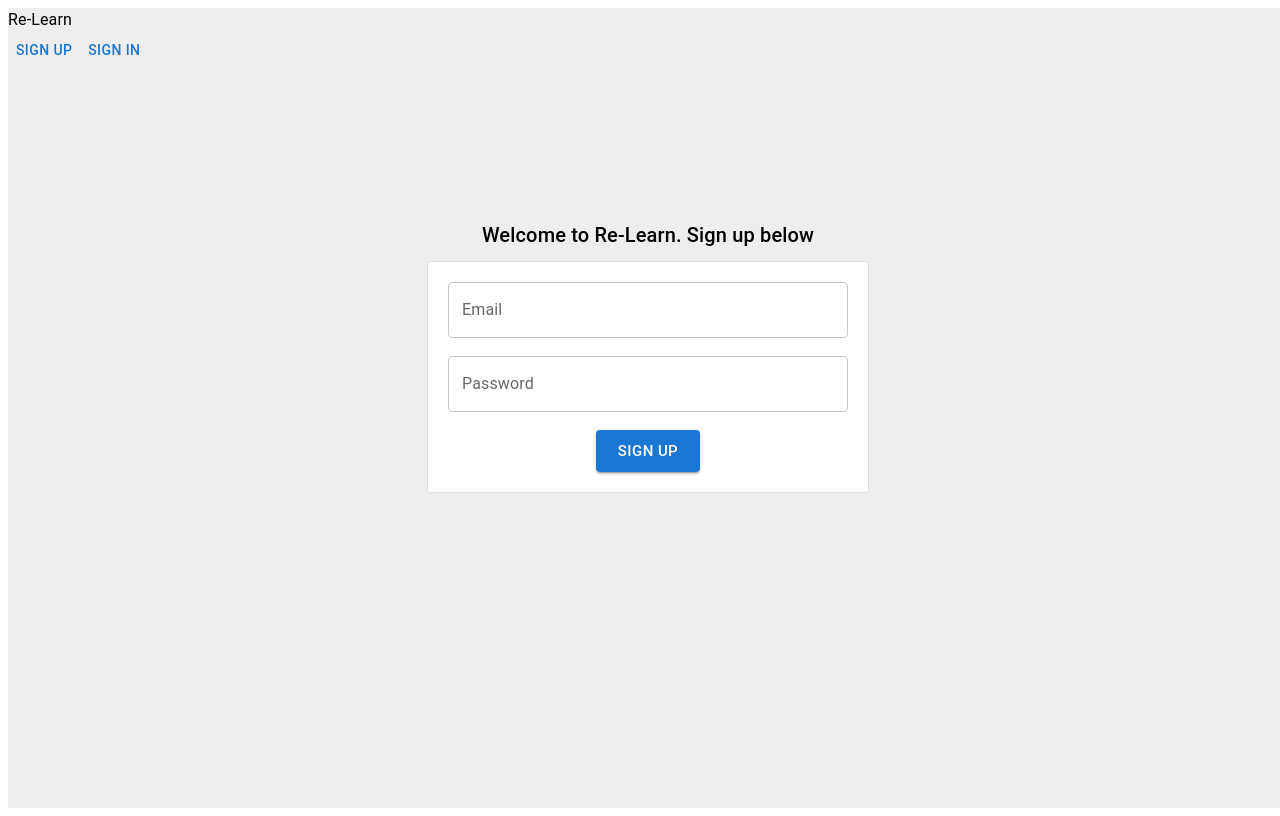
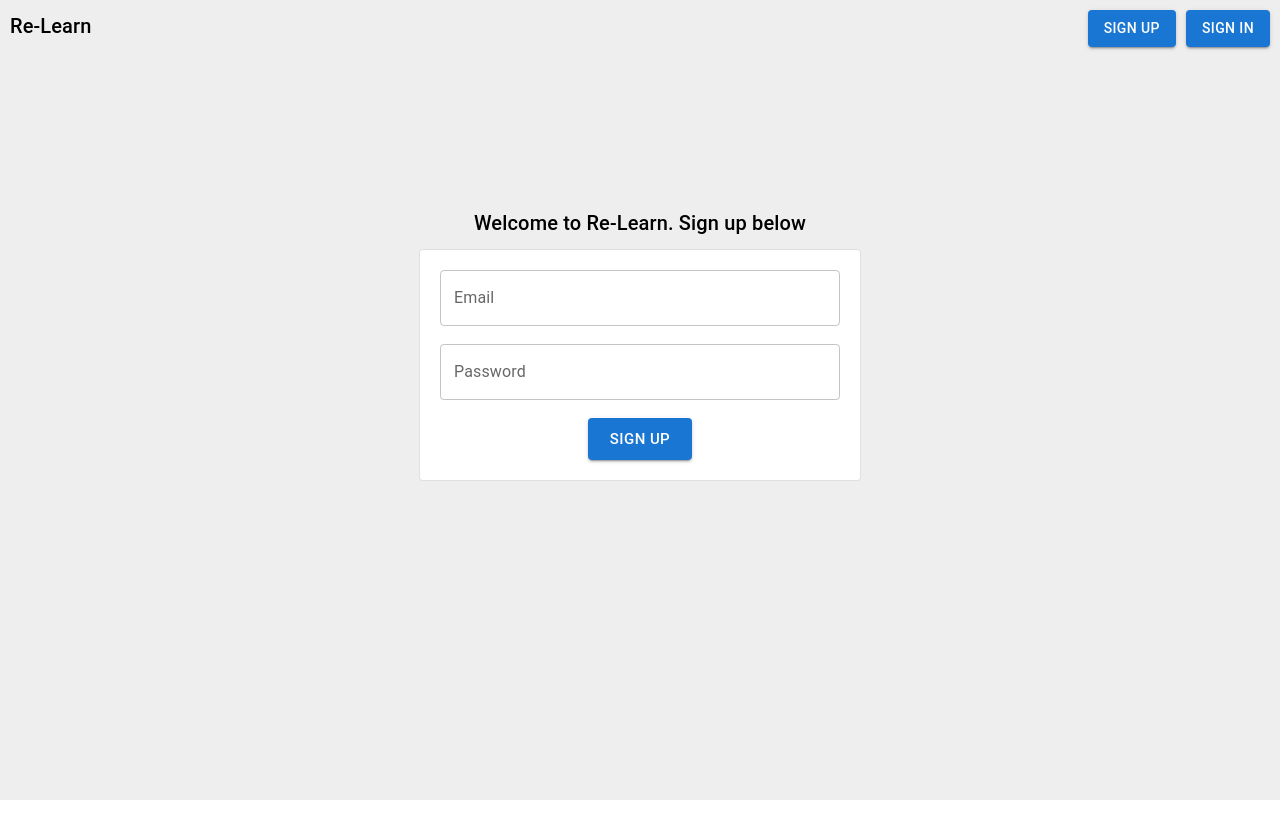
Before and after one commit to DecryptLife/100xDevs, a React (Vite) app in the folder Re-Learn/: page / in a window 1280 px wide. Built offline with nearby package versions, Linux system fonts and the light colour scheme.

Commit message:
SignUp and AppBar modified with Flexbox

```diff
--- a/Re-Learn/src/Appbar.jsx
+++ b/Re-Learn/src/Appbar.jsx
@@ -2,10 +2,24 @@ import { Typography } from "@mui/material";
 import { Button } from "@mui/material";
 function Appbar() {
   return (
-    <div>
-      <Typography>Re-Learn</Typography>
-      <Button>Sign up</Button>
-      <Button>Sign in</Button>
+    <div
+      style={{
+        display: "flex",
+        justifyContent: "space-between",
+        padding: 10,
+      }}
+    >
+      <div>
+        <Typography variant="h6">Re-Learn</Typography>
+      </div>
+      <div style={{ display: "flex" }}>
+        <div style={{ marginRight: 10 }}>
+          <Button variant="contained">Sign up</Button>
+        </div>
+        <div>
+          <Button variant="contained">Sign in</Button>
+        </div>
+      </div>
     </div>
   );
 }
--- a/Re-Learn/src/index.css
+++ b/Re-Learn/src/index.css
@@ -0,0 +1,3 @@
+body {
+  margin: 0px;
+}
```
